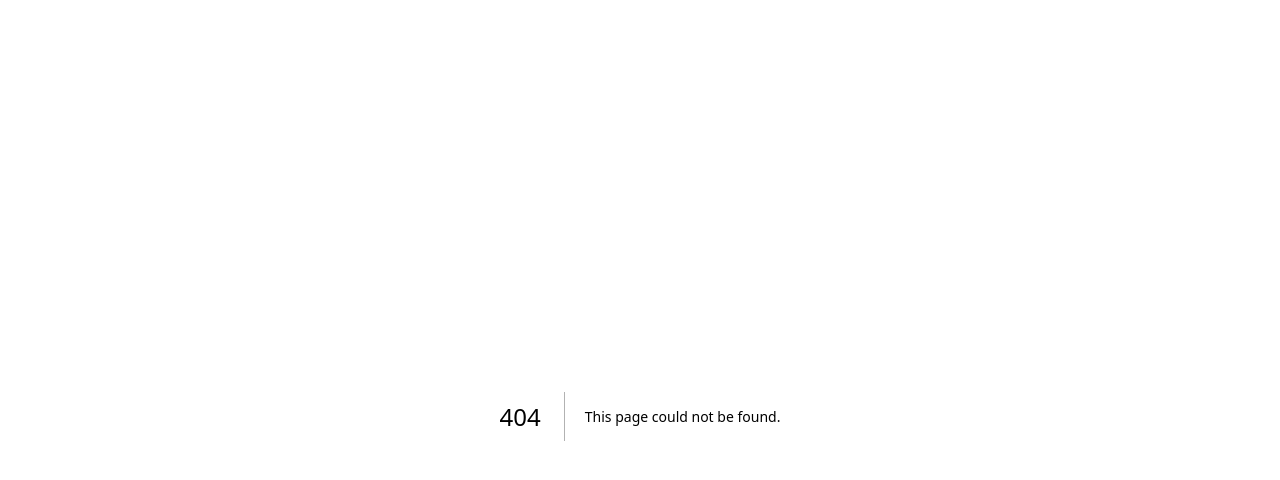
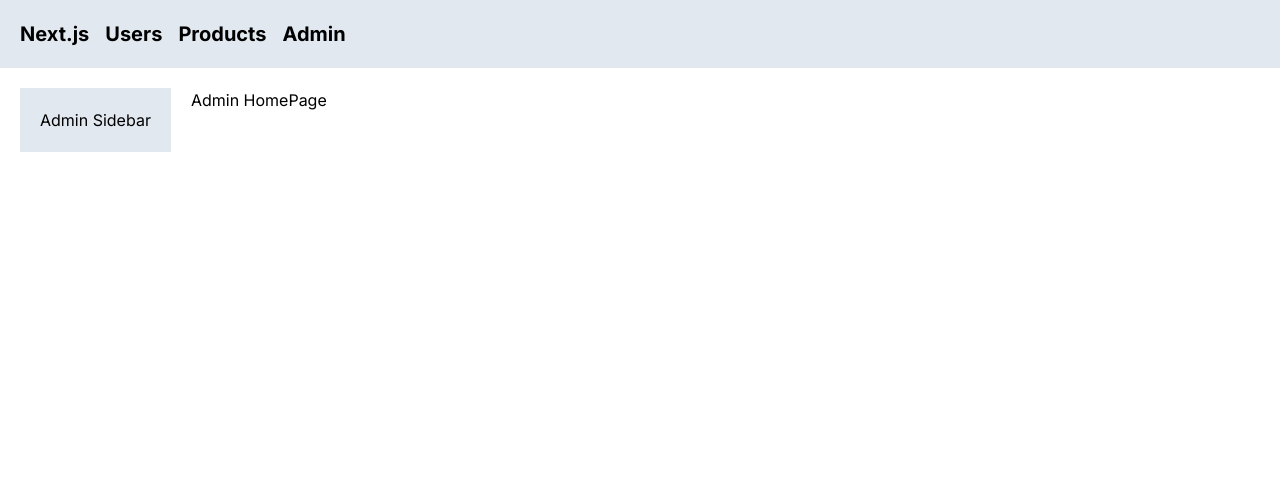
Before and after one commit to BenzReactHub/NextJS-Demo, a Next.js app: page /admin in a window 1280 px wide. Before the commit this address had no page. Shown: the top 480 px of the page. Built offline with nearby package versions, Linux system fonts and the light colour scheme.

Commit message:
24.6- Layouts(多頁面共享的UI)

```diff
--- /dev/null
+++ b/app/NavBar.tsx
@@ -0,0 +1,15 @@
+import Link from 'next/link'
+import React from 'react'
+
+const NavBar = () => {
+  return (
+    <div className='flex justify-start gap-4 bg-slate-200 p-5 font-bold text-xl'>
+        <Link href="/">Next.js</Link>
+        <Link href="/users">Users</Link>
+        <Link href="/products">Products</Link>
+        <Link href="/admin">Admin</Link>
+    </div>
+  )
+}
+
+export default NavBar
--- /dev/null
+++ b/app/admin/layout.tsx
@@ -0,0 +1,16 @@
+import React, { ReactNode } from "react";
+
+interface Props {
+  children: ReactNode;
+}
+
+const AdminLayout = ({ children }: Props) => {
+  return (
+    <div className="flex">
+      <aside className="bg-slate-200 p-5 mr-5">Admin Sidebar</aside>
+      <div>{children}</div>
+    </div>
+  );
+};
+
+export default AdminLayout;
--- /dev/null
+++ b/app/admin/page.tsx
@@ -0,0 +1,9 @@
+import React from 'react'
+
+const AdminHomePage = () => {
+  return (
+    <div>Admin HomePage</div>
+  )
+}
+
+export default AdminHomePage
--- a/app/globals.css
+++ b/app/globals.css
@@ -14,5 +14,11 @@
 
 body {
   color: rgb(var(--foreground-rgb));
-  padding: 1rem;
 }
+
+/* 幫所有h1 都製作相同的layout */
+@layer base {
+  h1 {
+    @apply font-extrabold  text-2xl mb-3;
+  }
+}
--- a/app/layout.tsx
+++ b/app/layout.tsx
@@ -1,6 +1,7 @@
 import "./globals.css";
 import type { Metadata } from "next";
 import { Inter } from "next/font/google";
+import NavBar from "./NavBar";
 
 const inter = Inter({ subsets: ["latin"] });
 
@@ -16,7 +17,10 @@
 }) {
   return (
     <html lang="en" data-theme="winter">
-      <body className={inter.className}>{children}</body>
+      <body className={inter.className}>
+        <NavBar />
+        <main className="p-5">{children}</main>
+      </body>
     </html>
   );
 }
```
